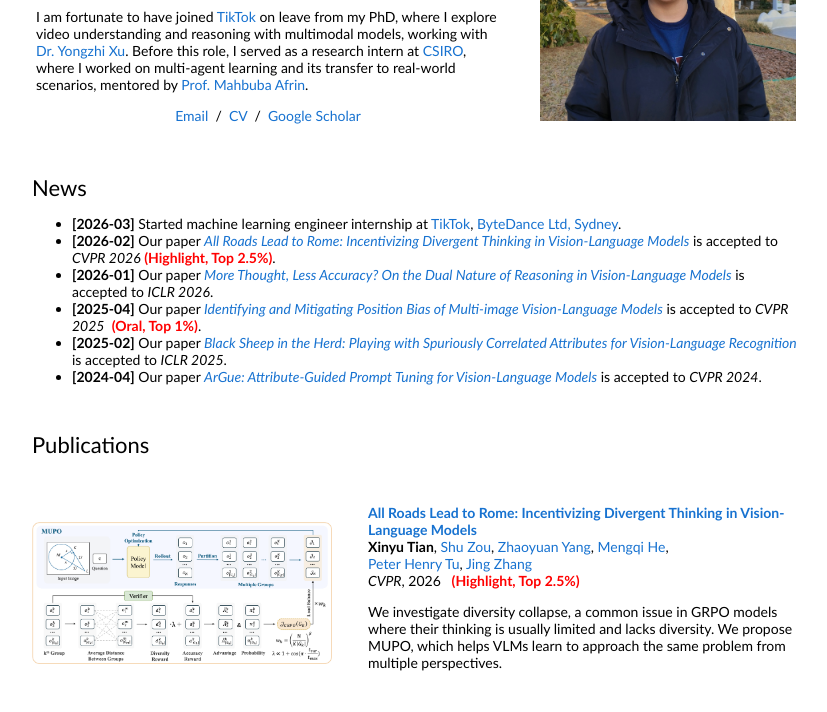
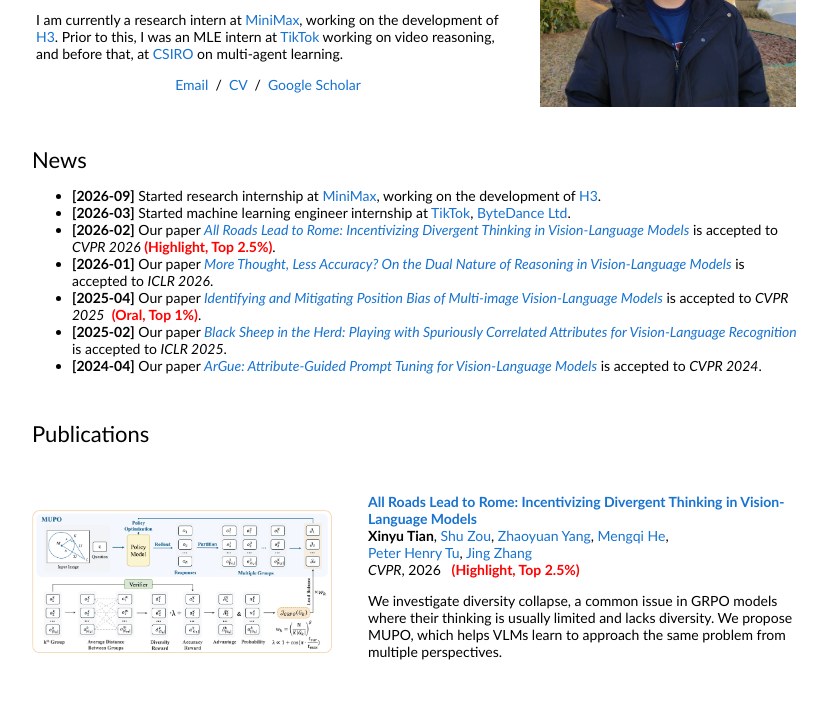
Before and after one commit to xytian1008/xytian1008.github.io, a plain HTML site: page index.html in a window 1280 px wide. Shown: the part 175-887 px from the top of the page, without its empty margins (224-1051 px from the left). Drawn offline with Linux system fonts and the light colour scheme.

Commit message:
update intro with MiniMax internship, add H3 link, add news entry
Co-Authored-By: Claude Fable 5 <noreply@anthropic.com>

```diff
--- a/index.html
+++ b/index.html
@@ -26,7 +26,7 @@
                   I am a PhD student at <a href="https://www.anu.edu.au/">Australian National University</a> supervised by <a href="https://jingzhang617.github.io/">Prof. Jing Zhang</a>, with research interests in multimodal reasoning and model adaptation. Previously, I received my double Bachelor's degree from <a href="https://www.anu.edu.au/">Australian National University</a> and <a href="https://en.sdu.edu.cn/">Shandong University</a>.
                 </p>
                 <p>
-                  I am fortunate to have joined <a href="https://www.tiktok.com/">TikTok</a> on leave from my PhD, where I explore video understanding and reasoning with multimodal models, working with <a href="https://www.linkedin.com/in/xyzunsw/">Dr. Yongzhi Xu</a>. Before this role, I served as a research intern at <a href="https://www.csiro.au/">CSIRO</a>, where I worked on multi-agent learning and its transfer to real-world scenarios, mentored by <a href="https://staffportal.curtin.edu.au/staff/profile/view/mahbuba-afrin-34238b48/">Prof. Mahbuba Afrin</a>.
+                  I am currently a research intern at <a href="https://www.minimax.io/">MiniMax</a>, working on the development of <a href="https://www.minimax.io/blog/minimax-h3">H3</a>. Prior to this, I was an MLE intern at <a href="https://www.tiktok.com/">TikTok</a> working on video reasoning, and before that, at <a href="https://www.csiro.au/">CSIRO</a> on multi-agent learning.
                 </p>
                 <p style="text-align:center">
                   <a href="mailto:xinyu.tian@anu.edu.au">Email</a> &nbsp;/&nbsp;
@@ -44,7 +44,8 @@
               <td style="padding:16px;width:100%;vertical-align:middle">
                 <h2>News</h2>
                 <ul>
-                  <li><strong>[2026-03]</strong> Started machine learning engineer internship at <a href="https://www.tiktok.com/">TikTok</a>, <a href="https://www.bytedance.com/en/">ByteDance Ltd, Sydney</a>.</li>
+                  <li><strong>[2026-09]</strong> Started research internship at <a href="https://www.minimax.io/">MiniMax</a>, working on the development of <a href="https://www.minimax.io/blog/minimax-h3">H3</a>.</li>
+                  <li><strong>[2026-03]</strong> Started machine learning engineer internship at <a href="https://www.tiktok.com/">TikTok</a>, <a href="https://www.bytedance.com/en/">ByteDance Ltd</a>.</li>
                   <li><strong>[2026-02]</strong> Our paper <a href="https://arxiv.org/abs/2604.00479"><em>All Roads Lead to Rome: Incentivizing Divergent Thinking in Vision-Language Models</em></a> is accepted to <em>CVPR 2026</em> <font color="red"><strong>(Highlight, Top 2.5%)</strong></font>.</li>
                   <li><strong>[2026-01]</strong> Our paper <a href="https://arxiv.org/abs/2509.25848"><em>More Thought, Less Accuracy? On the Dual Nature of Reasoning in Vision-Language Models</em></a> is accepted to <em>ICLR 2026</em>.</li>
                   <li><strong>[2025-04]</strong> Our paper <a href="https://arxiv.org/abs/2503.13792"><em>Identifying and Mitigating Position Bias of Multi-image Vision-Language Models</em></a> is accepted to <em>CVPR 2025</em> &nbsp;<font color="red"><strong>(Oral, Top 1%)</strong></font>.</li>
```
